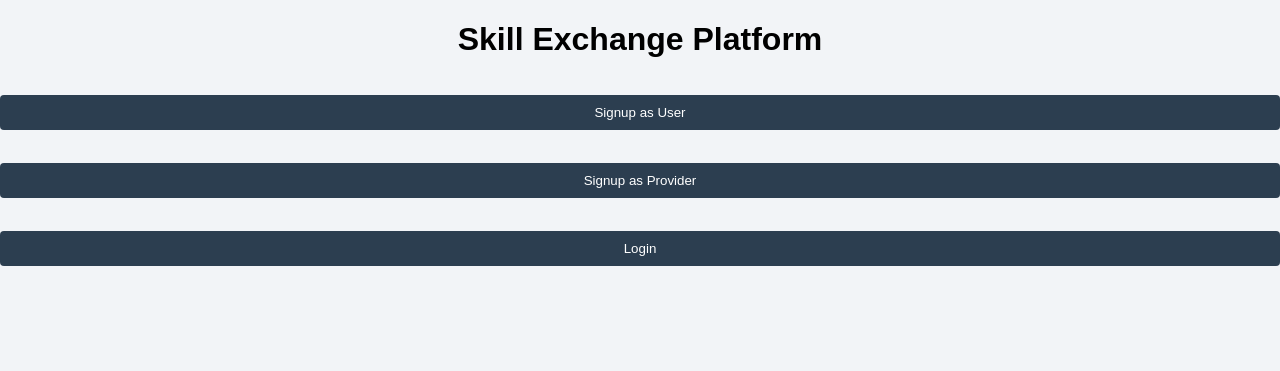
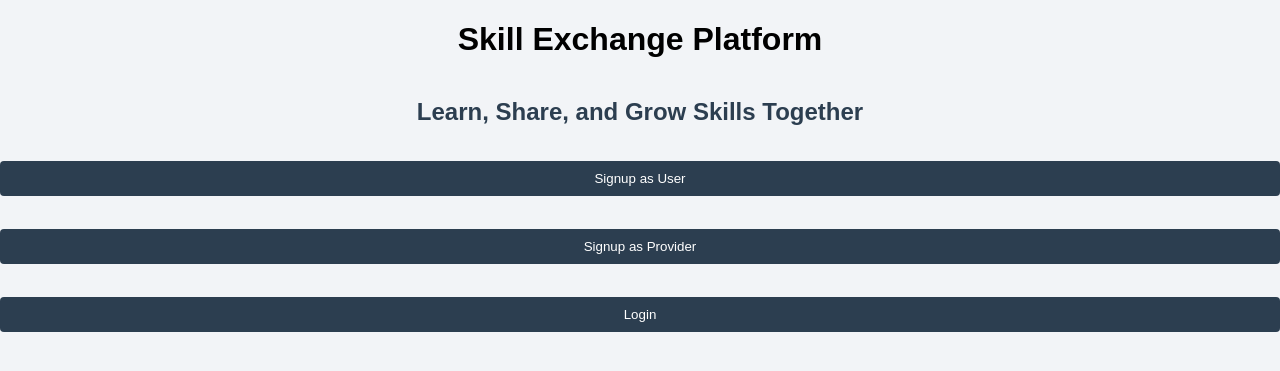
Before and after one commit to Sachin-Kumar00121/Project-Skill-Exchange, a Flask app: page / in a window 1280 px wide. Shown: the top 371 px of the page. Run offline with Flask 3, Linux system fonts and the light colour scheme.

Commit message:
Modified index.html

```diff
--- a/templates/index.html
+++ b/templates/index.html
@@ -10,6 +10,8 @@
 <body>
 
   <h1>Skill Exchange Platform</h1>
+  <h2>Learn, Share, and Grow Skills Together</h2>
+
 
   <a href="/register/user"><button>Signup as User</button></a>
   <br><br>
```
